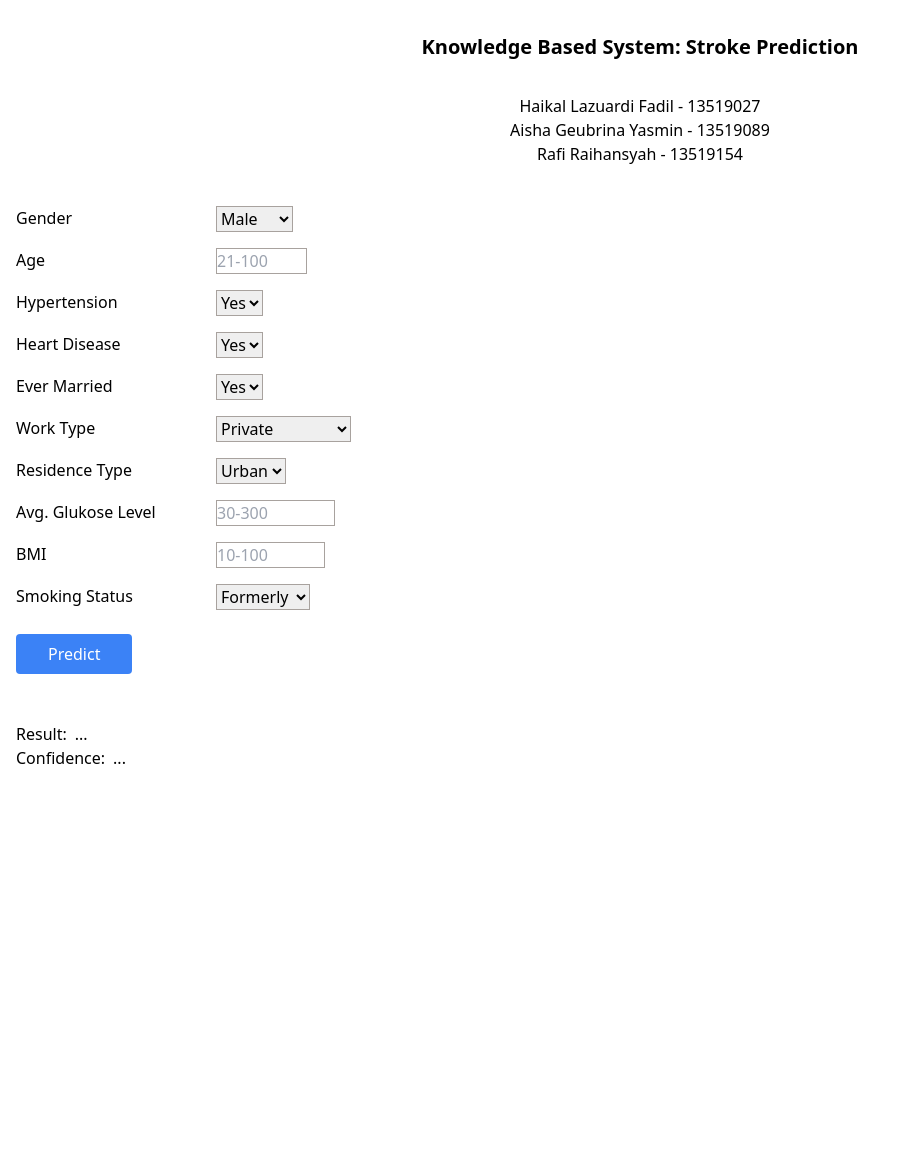
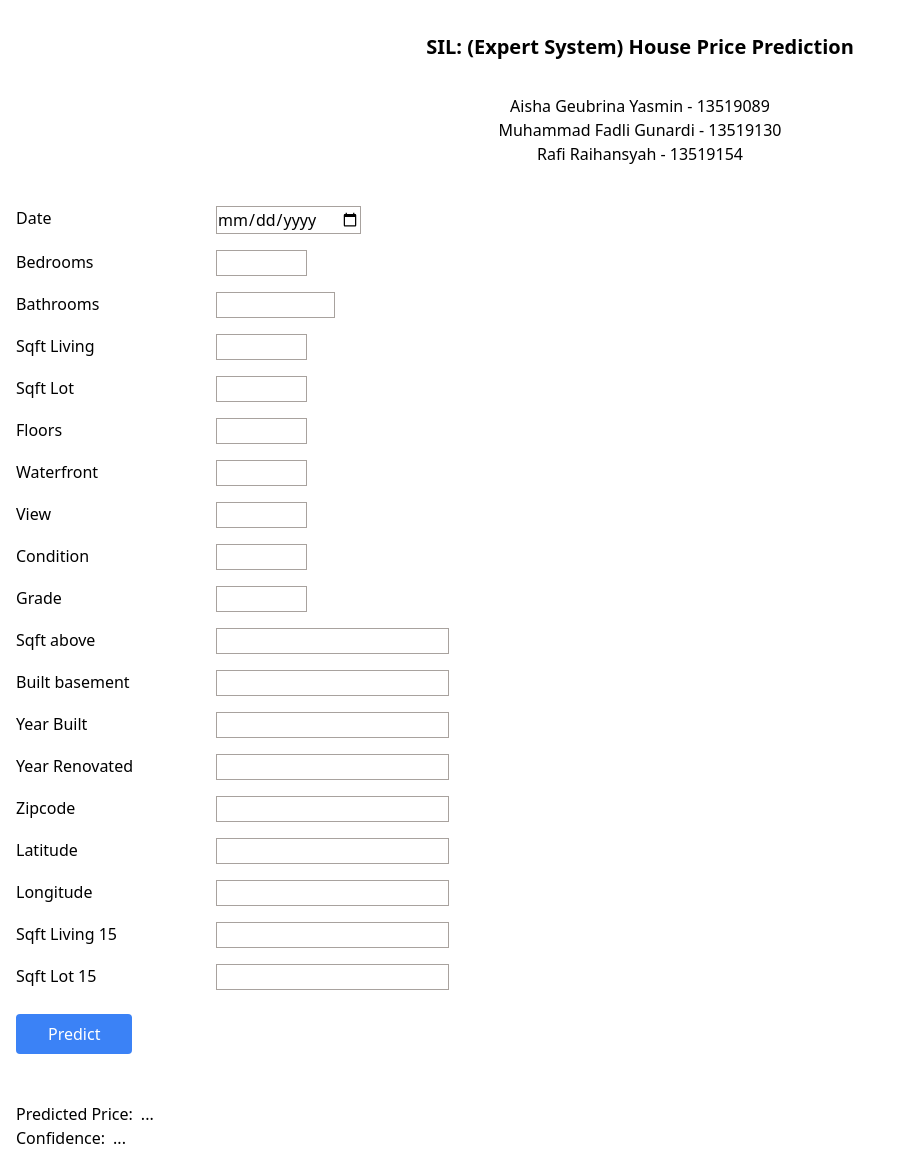
Before and after one commit to syarifahaisha/SIL-House-Price-Prediction, a Flask app: page / in a window 1280 px wide. Shown: the whole page, without its empty margins (0-904 px from the left). Before the commit the page ends 764 px from the top, so only its background shows below. Run offline with Flask 2, Linux system fonts and the light colour scheme; some libraries are stand-ins or nearby versions.

Commit message:
interface and integrate

```diff
--- a/app.py
+++ b/app.py
@@ -1,66 +1,83 @@
-from flask import Flask, render_template, request
+from flask import Flask, request, render_template
 import pickle
 import pandas as pd
 from sklearn import preprocessing
 
 app = Flask(__name__)
 
+
 def load_model():
-    classifier_from_pickle = pickle.load(open('../model.pkl', 'rb'))
-    print(classifier_from_pickle)
-    return classifier_from_pickle
+    model_from_pickle = pickle.load(open('./model.pkl', 'rb'))
+    # print(classifier_from_pickle)
+    return model_from_pickle
 
-def preprocess_input(input_dict:dict):
-    df = pd.read_csv("../dataset/healthcare-dataset-stroke-data.csv")
+# def preprocess_input(input_dict:dict):
+#     df = pd.read_csv("../dataset/healthcare-dataset-stroke-data.csv")
 
-    #Remove every row that contains NaN value
-    df = df.dropna()
+#     #Remove every row that contains NaN value
+#     df = df.dropna()
 
-    #Remove unecessary column
-    df = df.drop('id', axis=1)
+#     #Remove unecessary column
+#     df = df.drop('id', axis=1)
+#     df = df.drop('stroke', axis=1)
 
-    df_input = pd.DataFrame.from_dict([dict], orient='columns')
+#     df_input = pd.DataFrame.from_dict([input_dict], orient='columns')
 
-    df = pd.concat([df, df_input])
+#     df = pd.concat([df, df_input])
 
-    le = preprocessing.LabelEncoder()
-    df['gender'] = le.fit_transform(df['gender'])
-    df['ever_married'] = le.fit_transform(df['ever_married'])
-    df['work_type'] = le.fit_transform(df['work_type'])
-    df['Residence_type'] = le.fit_transform(df['Residence_type'])
-    df['smoking_status'] = le.fit_transform(df['smoking_status'])
-
-    print(df[:10])
+#     le = preprocessing.LabelEncoder()
+#     df['gender'] = le.fit_transform(df['gender'])
+#     df['ever_married'] = le.fit_transform(df['ever_married'])
+#     df['work_type'] = le.fit_transform(df['work_type'])
+#     df['Residence_type'] = le.fit_transform(df['Residence_type'])
+#     df['smoking_status'] = le.fit_transform(df['smoking_status'])
 
     return df.tail(1).values.tolist()
 
-def predict(classifier, input):
-    y_pred = classifier.predict(input)
+def convert_output(class_pred, confidence_val):
+    print("Class", class_pred)
+    conv_class_pred = "Stroke" if (class_pred == 1) else "Not Stroke"
+    conv_confidence_val = "{0:.2f}%".format(confidence_val * 100)
 
-    return y_pred, classifier.predict_proba(input).max()
+    return conv_class_pred, conv_confidence_val
 
-@app.route('/', methods=['GET', 'POST'])
+def predict(model, input):
+    print(input)
+    y_pred = model.predict(input)
+
+    pred, confidence_val = convert_output(y_pred[0], model.predict_proba(input).max())
+
+    return pred, confidence_val
+
+@app.route('/', methods=('GET', 'POST'))
 def index():
     if (request.method == 'POST'):
+
         input_raw = {}
-        input_raw["gender"] = request.values.get('gender')
-        input_raw["age"] = request.values.get('age')
-        input_raw["hypertension"] = request.values.get('hypertension')
-        input_raw["heart_disease"] = request.values.get('heart_disease')
-        input_raw["ever_married"] = request.values.get('ever_married')
-        input_raw["work_type"] = request.values.get('work_type')
-        input_raw["residence_type"] = request.values.get('residence_type')
-        input_raw["avg_glukose_level"] = request.values.get('avg_glukose_level')
-        input_raw["bmi"] = request.values.get('bmi')
-        input_raw["smoking_status"] = request.values.get('smoking_status')
+        input_raw["date"] = request.values.get('date')
+        input_raw["bedrooms"] = request.values.get('bedrooms')
+        input_raw["bathrooms"] = request.values.get('bathrooms')
+        input_raw["sqft_living"] = request.values.get('sqft_living')
+        input_raw["sqft_lot"] = request.values.get('sqft_lot')
+        input_raw["floors"] = request.values.get('floors')
+        input_raw["waterfront"] = request.values.get('waterfront')
+        input_raw["view"] = request.values.get('view')
+        input_raw["condition"] = request.values.get('condition')
+        input_raw["grade"] = request.values.get('grade')
+        input_raw["sqft_above"] = request.values.get('sqft_above')
+        input_raw["sqft_basement"] = request.values.get('sqft_basement')
+        input_raw["yr_built"] = request.values.get('yr_built')
+        input_raw["yr_renovated"] = request.values.get('yr_renovated')
+        input_raw["zipcode"] = request.values.get('zipcode')
+        input_raw["lat"] = request.values.get('lat')
+        input_raw["long"] = request.values.get('long')
+        input_raw["sqft_living15"] = request.values.get('bsqft_living15mi')
+        input_raw["sqft_lot15"] = request.values.get('sqft_lot15')
 
-        print(input_raw)
 
-        input = preprocess_input(input_raw)
+        model = load_model()
 
-        model_classifier = load_model()
-
-        predicted_class, confidence = predict(model_classifier, input)
+        predicted_class, confidence = predict(model, input)
 
         return render_template("index.html", predicted_class=predicted_class, confidence=confidence)
     else:
--- a/templates/index.html
+++ b/templates/index.html
@@ -5,146 +5,228 @@
     <meta http-equiv="X-UA-Compatible" content="IE=edge" />
     <meta name="viewport" content="width=device-width, initial-scale=1.0" />
     <script src="https://cdn.tailwindcss.com"></script>
-    <title>KBS - Stroke</title>
+    <title>SIL - House Price Prediction</title>
   </head>
   <body>
     <h1 class="text-center font-bold py-8 text-[20px]">
-      Knowledge Based System: Stroke Prediction
+      SIL: (Expert System) House Price Prediction
     </h1>
     <ul class="text-center pb-10">
-      <li>Haikal Lazuardi Fadil - 13519027</li>
       <li>Aisha Geubrina Yasmin - 13519089</li>
+      <li>Muhammad Fadli Gunardi - 13519130</li>
       <li>Rafi Raihansyah - 13519154</li>
     </ul>
     <form action="" class="ml-4">
       <div class="flex mb-4">
-        <div class="w-40">Gender</div>
-        <select
-          name="gender"
-          id="gender"
+        <div class="w-40">Date</div>
+        <input
+          name="date"
+          type = "date"
+          id="date"
           class="ml-10 border-solid border-[1px] border-stone-400"
-        >
-          <option value="Male">Male</option>
-          <option value="Female">Female</option>
-        </select>
+        ></input>
       </div>
 
       <div class="flex mb-4">
-        <div class="w-40">Age</div>
+        <div class="w-40">Bedrooms</div>
         <input
           type="number"
-          name="age"
-          id="age"
+          name="bedrooms"
+          id="bedrooms"
           class="ml-10 border-solid border-[1px] border-stone-400"
-          placeholder="21-100"
           min="21"
           max="100"
         />
       </div>
 
       <div class="flex mb-4">
-        <div class="w-40">Hypertension</div>
-        <select
-          name="hypertension"
-          id="hypertension"
+        <div class="w-40">Bathrooms</div>
+        <input
+          type="number"
+          name="bathrooms"
+          id="bathrooms"
           class="ml-10 border-solid border-[1px] border-stone-400"
-        >
-          <option value="1">Yes</option>
-          <option value="0">No</option>
-        </select>
+          step="0.01"
+          min="21"
+          max="100"
+        />
       </div>
 
       <div class="flex mb-4">
-        <div class="w-40">Heart Disease</div>
-        <select
-          name="heart_disease"
-          id="heart_disease"
+        <div class="w-40">Sqft Living</div>
+        <input
+          type="number"
+          name="sqft_living"
+          id="sqft_living"
           class="ml-10 border-solid border-[1px] border-stone-400"
-        >
-          <option value="1">Yes</option>
-          <option value="0">No</option>
-        </select>
+          min="21"
+          max="100"
+        />
       </div>
 
       <div class="flex mb-4">
-        <div class="w-40">Ever Married</div>
-        <select
-          name="ever_married"
-          id="ever_married"
+        <div class="w-40">Sqft Lot</div>
+        <input
+          type="number"
+          name="sqft_lot"
+          id="sqft_lot"
           class="ml-10 border-solid border-[1px] border-stone-400"
-        >
-          <option value="Yes">Yes</option>
-          <option value="No">No</option>
-        </select>
+          min="21"
+          max="100"
+        />
+      </div>
       </div>
 
       <div class="flex mb-4">
-        <div class="w-40">Work Type</div>
-        <select
-          name="work_type"
-          id="work_type"
+        <div class="w-40">Floors</div>
+        <input
+          type="number"
+          name="floors"
+          id="floors"
           class="ml-10 border-solid border-[1px] border-stone-400"
-        >
-          <option value="Private">Private</option>
-          <option value="Self-employed">Self Employed</option>
-          <option value="Govt_job">Goverment Job</option>
-          <option value="children">Children</option>
-          <option value="Never_worked">Never Worked</option>
-        </select>
+          min="21"
+          max="100"
+        />
       </div>
 
       <div class="flex mb-4">
-        <div class="w-40">Residence Type</div>
-        <select
-          name="residence_type"
-          id="residence_type"
-          class="ml-10 border-solid border-[1px] border-stone-400"
-        >
-          <option value="Urban">Urban</option>
-          <option value="Rural">Rural</option>
-        </select>
+        <div class="w-40">Waterfront</div>
+        <input
+        type="number"
+        name="waterfront"
+        id="waterfront"
+        class="ml-10 border-solid border-[1px] border-stone-400"
+        min="21"
+        max="100"
+      />
       </div>
 
       <div class="flex mb-4">
-        <div class="w-40">Avg. Glukose Level</div>
+        <div class="w-40">View</div>
         <input
           type="number"
-          name="avg_glukose_level"
-          id="avg_glukose_level"
-          step="0.01"
+          name="view"
+          id="view"
           class="ml-10 border-solid border-[1px] border-stone-400"
-          placeholder="30-300"
           min="30"
           max="300"
         />
       </div>
 
       <div class="flex mb-4">
-        <div class="w-40">BMI</div>
+        <div class="w-40">Condition</div>
         <input
           type="number"
-          name="bmi"
-          id="bmi"
-          step="0.1"
+          name="condition"
+          id="condition"
           class="ml-10 border-solid border-[1px] border-stone-400"
-          placeholder="10-100"
           min="10"
           max="100"
         />
       </div>
 
       <div class="flex mb-4">
-        <div class="w-40">Smoking Status</div>
-        <select
-          name="smoking_status"
-          id="smoking_status"
+        <div class="w-40">Grade</div>
+        <input
+          type="number"
+          name="grade"
+          id="grade"
           class="ml-10 border-solid border-[1px] border-stone-400"
-        >
-          <option value="formerly smoked">Formerly</option>
-          <option value="never smoked">Never</option>
-          <option value="smokes">Smokes</option>
-          <option value="Unknown">Unknown</option>
-        </select>
+          min="10"
+          max="100"
+        />
+      </div>
+
+      <div class="flex mb-4">
+        <div class="w-40">Sqft above</div>
+        <input
+          type="number"
+          name="sqft_above"
+          id="sqft_above"
+          class="ml-10 border-solid border-[1px] border-stone-400"
+        />
+      </div>
+
+      <div class="flex mb-4">
+        <div class="w-40">Built basement</div>
+        <input
+          type="number"
+          name="sqft_basement"
+          id="sqft_basement"
+          class="ml-10 border-solid border-[1px] border-stone-400"
+        />
+      </div>
+
+      <div class="flex mb-4">
+        <div class="w-40">Year Built</div>
+        <input
+          type="number"
+          name="yr_built"
+          id="yr_built"
+          class="ml-10 border-solid border-[1px] border-stone-400"
+        />
+      </div>
+
+      <div class="flex mb-4">
+        <div class="w-40">Year Renovated</div>
+        <input
+          type="number"
+          name="yr_renovated"
+          id="yr_renovated"
+          class="ml-10 border-solid border-[1px] border-stone-400"
+        />
+      </div>
+
+      <div class="flex mb-4">
+        <div class="w-40">Zipcode</div>
+        <input
+          type="number"
+          name="zipcode"
+          id="zipcode"
+          class="ml-10 border-solid border-[1px] border-stone-400"
+        />
+      </div>
+
+      <div class="flex mb-4">
+        <div class="w-40">Latitude</div>
+        <input
+          type="number"
+          name="lat"
+          id="lat"
+          step="0.001"
+          class="ml-10 border-solid border-[1px] border-stone-400"
+        />
+      </div>
+
+      <div class="flex mb-4">
+        <div class="w-40">Longitude</div>
+        <input
+          type="number"
+          name="long"
+          id="long"
+          step="0.001"
+          class="ml-10 border-solid border-[1px] border-stone-400"
+        />
+      </div>
+
+      <div class="flex mb-4">
+        <div class="w-40">Sqft Living 15</div>
+        <input
+          type="number"
+          name="sqft_living15"
+          id="sqft_living15"
+          class="ml-10 border-solid border-[1px] border-stone-400"
+        />
+      </div>
+
+      <div class="flex mb-4">
+        <div class="w-40">Sqft Lot 15</div>
+        <input
+          type="number"
+          name="sqft_lot15"
+          id="sqft_lot15"
+          class="ml-10 border-solid border-[1px] border-stone-400"
+        />
       </div>
 
       <button
@@ -156,7 +238,7 @@
 
       {% block content %}
       <div class="flex mt-10">
-        <div>Result:</div>
+        <div>Predicted Price:</div>
 
         <div class="ml-2">
           {% if predicted_class %} {{predicted_class}} {% else %} ... {% endif
```
Also changed, not shown: 3 other files.
